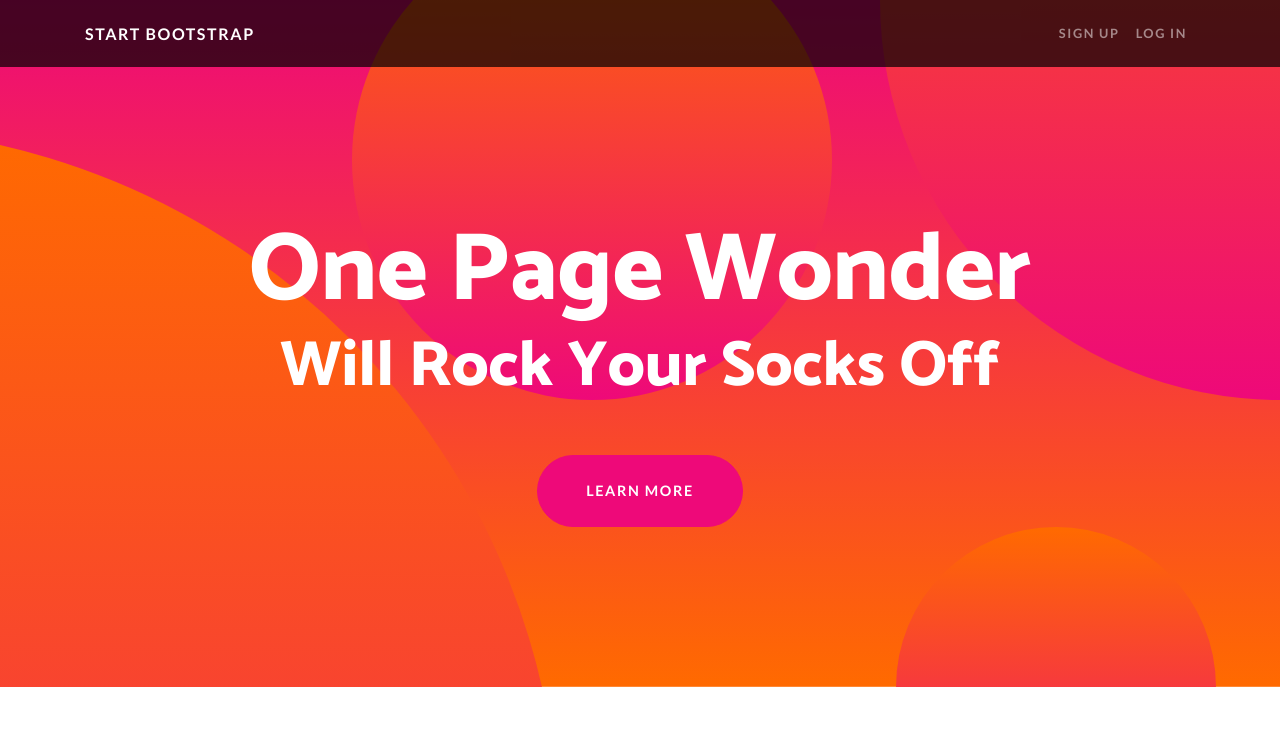
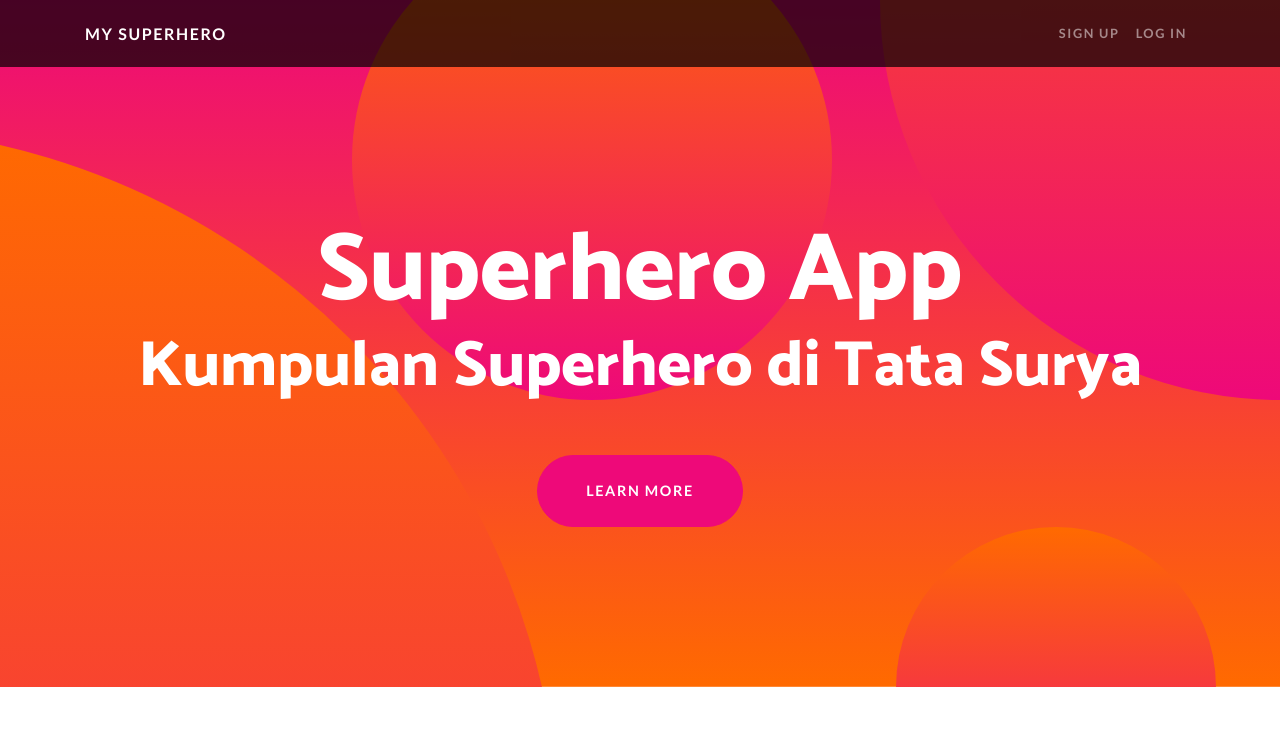
Before and after one commit to geekbim/My-Superher, a React (Create React App) app: page / in a window 1280 px wide. Shown: the top 733 px of the page. Built offline with nearby package versions, Linux system fonts and the light colour scheme.

Commit message:
My Superhero

```diff
--- a/src/App.js
+++ b/src/App.js
@@ -7,7 +7,7 @@ function App() {
     <>
       <nav class="navbar navbar-expand-lg navbar-dark navbar-custom fixed-top">
         <div class="container">
-          <a class="navbar-brand" href="#">Start Bootstrap</a>
+          <a class="navbar-brand" href="#">My Superhero</a>
           <button class="navbar-toggler" type="button" data-toggle="collapse" data-target="#navbarResponsive" aria-controls="navbarResponsive" aria-expanded="false" aria-label="Toggle navigation">
             <span class="navbar-toggler-icon"></span>
           </button>
@@ -27,8 +27,8 @@ function App() {
       <header class="masthead text-center text-white">
         <div class="masthead-content">
           <div class="container">
-            <h1 class="masthead-heading mb-0">One Page Wonder</h1>
-            <h2 class="masthead-subheading mb-0">Will Rock Your Socks Off</h2>
+            <h1 class="masthead-heading mb-0">Superhero App</h1>
+            <h2 class="masthead-subheading mb-0">Kumpulan Superhero di Tata Surya</h2>
             <a href="#" class="btn btn-primary btn-xl rounded-pill mt-5">Learn More</a>
           </div>
         </div>
```
